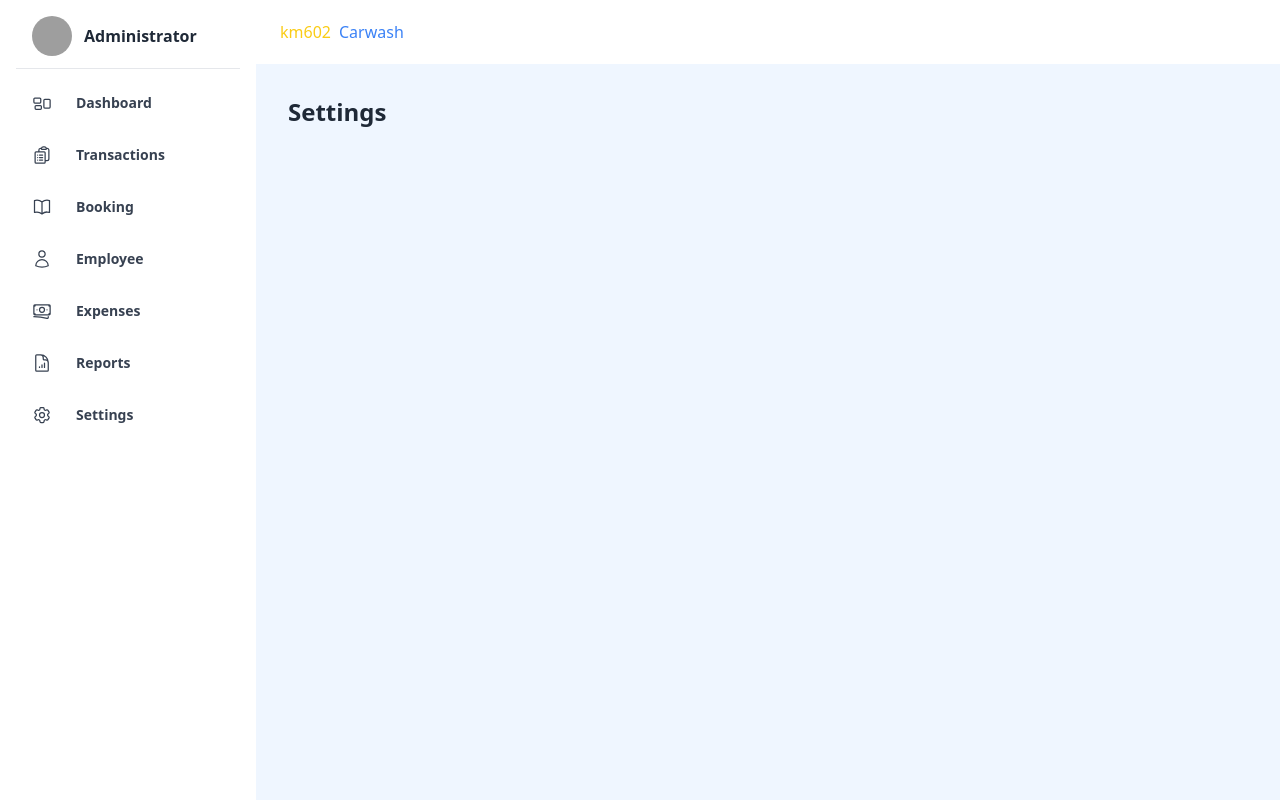
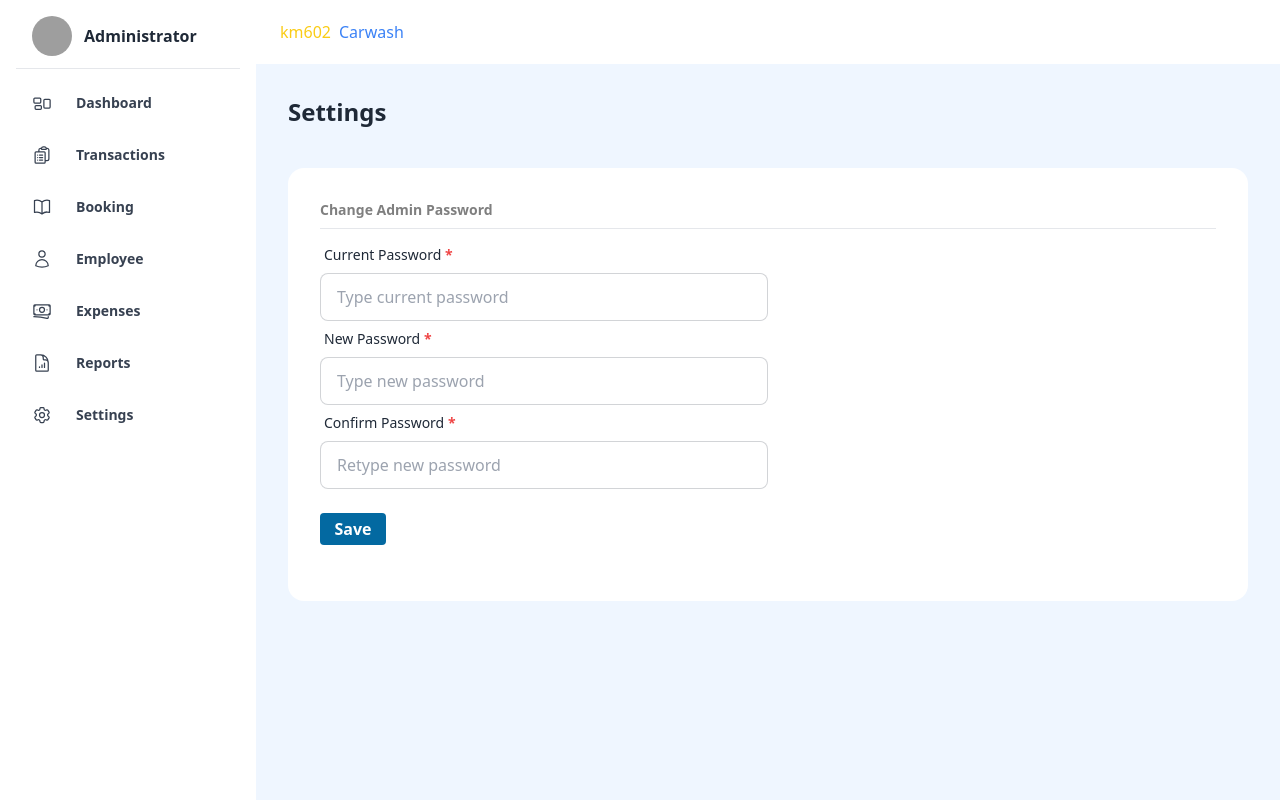
Before and after one commit to dongumayagay/km602, a SvelteKit app: page /admin/settings in a window 1280 px wide. Built offline with nearby package versions, Linux system fonts and the light colour scheme; no server answers; sample sign-in values are in the browser's storage; grey boxes are pictures that could not be loaded.

Commit message:
update user password

```diff
--- a/src/routes/(admin)/admin/settings/+page.svelte
+++ b/src/routes/(admin)/admin/settings/+page.svelte
@@ -1 +1,105 @@
+<script>
+    import { auth } from '$lib/firebase';
+	import { getAuth, reauthenticateWithCredential, updatePassword, EmailAuthProvider } from "firebase/auth";
+
+    const user = auth.currentUser;
+
+    console.log(user);
+
+
+    function submitHandler(event){
+        const confirmed = confirm("Are you sure you want to change your password?","Yes", "No");
+        const form = event.target;
+        const data = Object.fromEntries(new FormData(form));
+        console.log(data.currentpass, data.confirmpass, data.newpass);
+
+        const credential = EmailAuthProvider.credential(user.email, data.currentpass);
+
+
+        if(confirmed){
+
+
+            reauthenticateWithCredential(user, credential).then(() => {
+
+            if (data.newpass === data.confirmpass) {
+
+                updatePassword(user, data.newpass).then(() => {
+
+                    alert("Password updated successfullly");
+                    console.log("Password updated successfully");
+                    form.reset();
+
+                }).catch((error) => {
+                    console.error("Error updating password:", error);
+                });
+
+            } else {
+
+                alert("New password and confirmation do not match");
+
+            }
+            }).catch((error) => {
+                alert("Current Password do not match!");
+                console.error("Error re-authenticating user:", error);
+            });
+
+
+        }
+
+    }
+
+</script>
 <span class="font-semibold text-2xl mb-8">Settings</span>
+
+
+<div class="card bg-base-100">
+    <div class="card-body">
+        <h1 class="font-bold text-sm text-black/50">Change Admin Password</h1>
+        <hr>
+
+        <form on:submit|preventDefault={submitHandler}>
+            <div class="form-control">
+                <p class="label"><span class="label-text">Current Password <span class="text-red-500 font-bold">*</span></span></p>
+                <input
+                    required
+                    type="password"
+                    name="currentpass"
+                    placeholder="Type current password"
+                    class="input input-bordered max-w-md"
+                />
+            </div>
+
+            <div class="form-control">
+                <p class="label"><span class="label-text">New Password <span class="text-red-500 font-bold">*</span></span></p>
+                <input
+                    required
+                    type="password"
+                    name="newpass"
+                    placeholder="Type new password"
+                    class="input input-bordered max-w-md"
+                />
+            </div>
+
+            <div class="form-control">
+                <p class="label"><span class="label-text">Confirm Password <span class="text-red-500 font-bold">*</span></span></p>
+                <input
+                    required
+                    type="password"
+                    name="confirmpass"
+                    placeholder="Retype new password"
+                    class="input input-bordered max-w-md"
+                />
+            </div>
+
+
+            <div class="form-control my-6">
+                <button
+                    class="btn btn-ghost btn-square btn-sm bg-sky-700 text-white rounded capitalize px-8 text-base hover:bg-sky-600"
+                    >Save</button
+                >
+            </div>
+
+        </form>
+
+    </div>
+</div>
```
